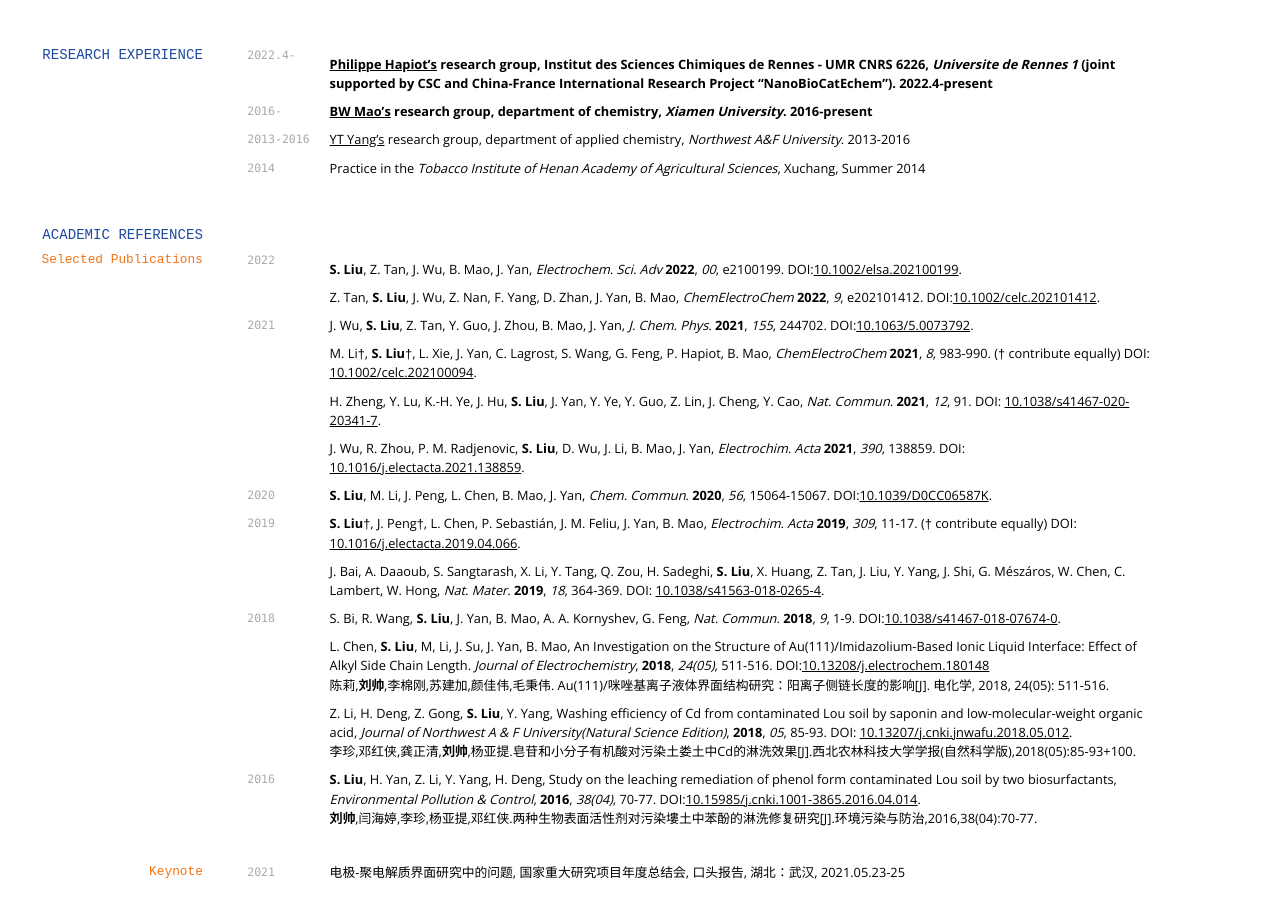
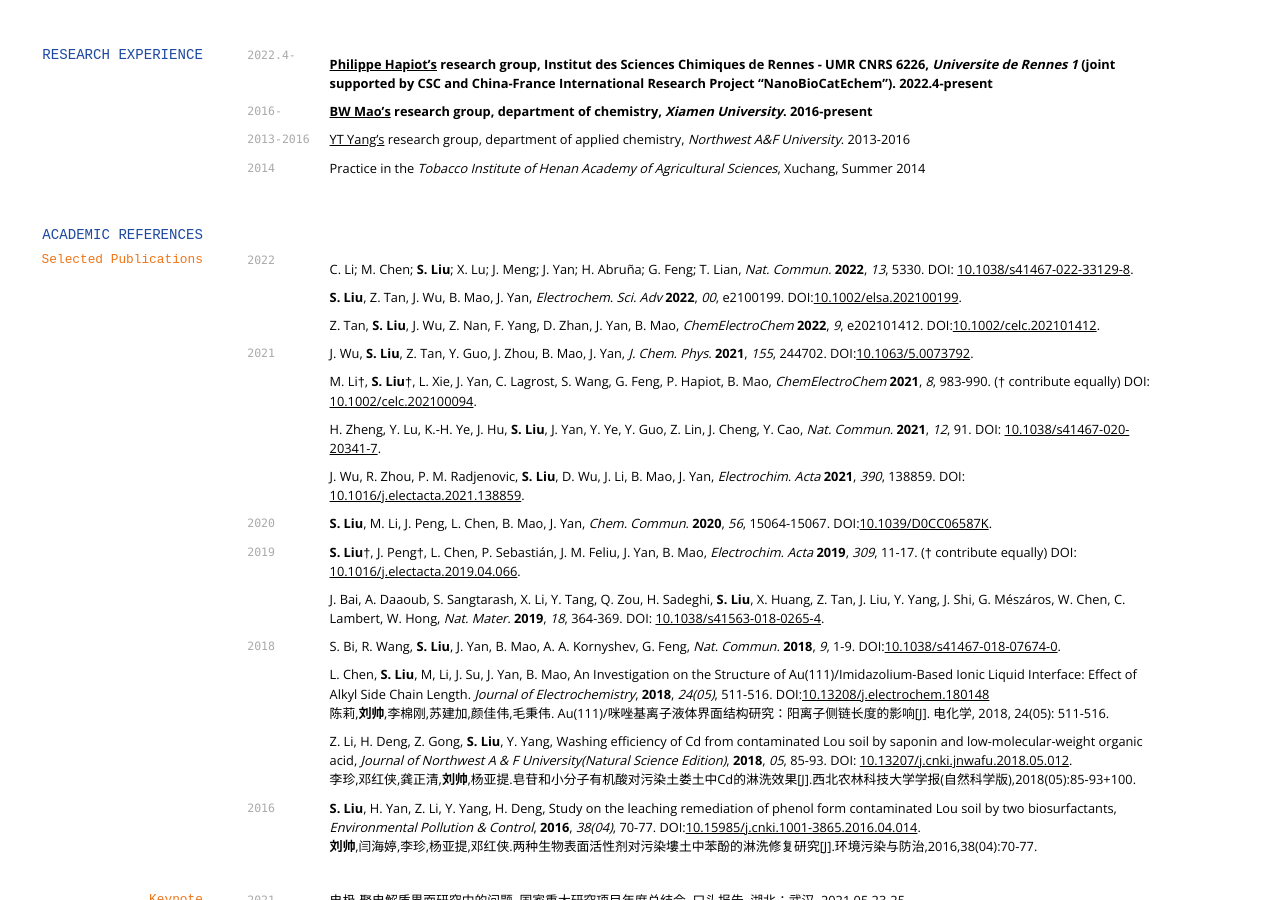
Before and after one commit to shuayliu/shuayliu.github.io, a Jekyll site: the page built from index.md, in a window 1280 px wide and 900 px high, scrolled down 930 px. Built offline with Jekyll 4.4.1, drawn with Linux system fonts in a browser that asks for light colours; nearby versions of some CDN libraries; some web fonts are replaced.

Commit message:
update new paper

```diff
--- a/index.md
+++ b/index.md
@@ -123,6 +123,8 @@ Practice in the *Tobacco Institute of Henan Academy of Agricultural Sciences*, X
 <!-- ### Journals -->
 
 `2022`
+
+C. Li; M. Chen; **S. Liu**; X. Lu; J. Meng; J. Yan; H. Abruña; G. Feng; T. Lian, *Nat. Commun.* **2022**, *13*, 5330. DOI: [10.1038/s41467-022-33129-8](https://doi.org/10.1038/s41467-022-33129-8).
 
 **S. Liu**, Z. Tan, J. Wu, B. Mao, J. Yan, *Electrochem. Sci. Adv* **2022**, *00*, e2100199. DOI:[10.1002/elsa.202100199](https://doi.org/10.1002/elsa.202100199).
 
```
